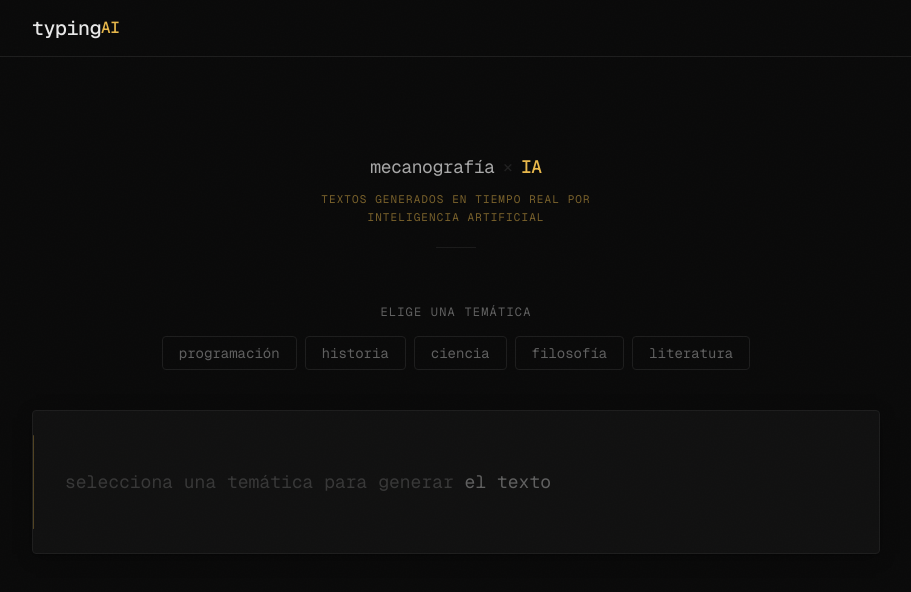
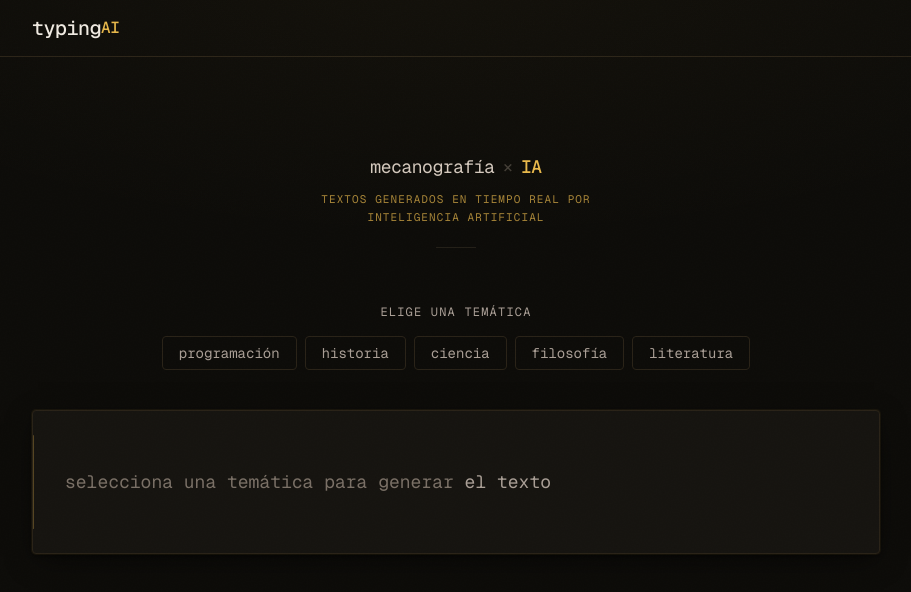
Before and after one commit to FelipeBustos22/Typing-IA, a Next.js app: page / in a window 1280 px wide. Shown: the top 592 px of the page, without its empty margins (184-1095 px from the left). Built offline with nearby package versions, Linux system fonts and the light colour scheme.

Commit message:
feat: actualizar paleta de colores y mejorar estilos de texto en componentes

```diff
--- a/app/globals.css
+++ b/app/globals.css
@@ -6,28 +6,37 @@
    bg-bg, text-accent, border-borde directamente en los componentes.
    ─────────────────────────────────────────────────────────────────────── */
 @theme inline {
-  /* Fondos: de más oscuro a más claro */
-  --color-bg:           #0a0a0a;
-  --color-bg-elevated:  #111111;
-  --color-bg-subtle:    #181818;
+  /* ── Fondos: paleta cálida «terminal CRT» ─────────────────────────────
+     El fondo base ya no es negro neutro sino un near-black con tinte cálido
+     muy sutil (#0d0c09). Esto hace que el ámbar del acento se sienta NATIVO
+     al sistema de color en vez de flotar sobre un vacío neutro.
+     Las cards elevadas tienen el mismo calor, creando profundidad real. */
+  --color-bg:           #0d0c09;
+  --color-bg-elevated:  #161410;
+  --color-bg-subtle:    #201c15;
 
-  /* Bordes */
-  --color-borde:        #1e1e1e;
-  --color-borde-bright: #2d2d2d;
+  /* Bordes: también cálidos, distinguibles sobre el fondo */
+  --color-borde:        #2a2318;
+  --color-borde-bright: #3d3528;
 
-  /* Texto: de más apagado a más brillante */
-  --color-opaco:        #383838;
-  --color-muted:        #606060;
-  --color-texto:        #a8a8a8;  /* texto base — renombrado de 'base' para no colisionar con text-base de Tailwind */
-  --color-brillante:    #e8e8e8;
+  /* Texto: escala cream/ivory — no gris neutro.
+     Todos pasan WCAG AA (≥4.5:1) contra #0d0c09:
+       opaco     #7a7066 →  4.7:1  AA ✓  (decorativo / muy secundario)
+       muted     #aa9f96 →  8.1:1  AAA ✓ (UI, etiquetas, hints)
+       texto     #d4c9be → 12.2:1  AAA ✓ (texto principal)
+       brillante #f0ebe4 → 16.7:1  AAA ✓ (énfasis, titulares) */
+  --color-opaco:        #7a7066;
+  --color-muted:        #aa9f96;
+  --color-texto:        #d4c9be;
+  --color-brillante:    #f0ebe4;
 
-  /* Acento principal: ámbar cálido, reminiscente de terminales CRT */
+  /* Acento principal: ámbar cálido — ahora COHERENTE con toda la paleta */
   --color-acento:       #e8b84b;
-  --color-acento-dim:   #e8b84b26;
+  --color-acento-dim:   #e8b84b20;
 
-  /* Estados del motor de tipado */
-  --color-error:        #d95f5f;
-  --color-correcto:     #7dc98a;
+  /* Estados del motor de tipado — ligeramente más vibrantes en la nueva base */
+  --color-error:        #e06868;
+  --color-correcto:     #72d47f;
 
   /* Tipografía: todo monoespaciado */
   --font-mono:          var(--font-geist-mono);
@@ -51,6 +60,24 @@ body {
      la fuente del juego y la fuente de la UI son la misma. */
   font-family: var(--font-mono), "Courier New", monospace;
   min-height: 100dvh;
+}
+
+/* ── Resplandor ambiental: efecto «pantalla CRT encendida» ─────────────────
+   Un gradiente radial muy tenue irradia desde el centro-superior de la
+   pantalla, como si el propio panel estuviera emitiendo luz cálida.
+   A 3% de opacidad es imperceptible conscientemente, pero elimina la
+   «muerte» del negro puro y hace que los textos tengan un fondo con vida. */
+body::after {
+  content: "";
+  position: fixed;
+  inset: 0;
+  z-index: 0;
+  pointer-events: none;
+  background: radial-gradient(
+    ellipse 90% 55% at 50% -5%,
+    rgba(232, 184, 75, 0.03) 0%,
+    transparent 65%
+  );
 }
 
 /* ── Scrollbar minimalista ──────────────────────────────────────────────── */
@@ -172,12 +199,14 @@ body::before {
 }
 
 /* ── Sombra para cards elevadas ───────────────────────────────────────────
-   Añade profundidad sutil a los paneles con fondo bg-elevated.
-   En fondos oscuros, las sombras necesitan ser más intensas para
-   ser perceptibles. La primera capa (1px) define el borde visual,
-   la segunda (16px) crea la difusión de profundidad. */
+   Tres capas:
+   1. Borde interior ámbar casi invisible → la card «brilla» muy sutilmente
+   2. Sombra base de elevación
+   3. Halo de profundidad difuso
+   En conjunto crean una card que parece flotar y emanar calor. */
 .sombra-card {
   box-shadow:
-    0 1px 2px rgba(0, 0, 0, 0.25),
-    0 4px 16px -4px rgba(0, 0, 0, 0.5);
+    0 0 0 1px rgba(232, 184, 75, 0.06),
+    0 2px 4px rgba(0, 0, 0, 0.4),
+    0 8px 28px -6px rgba(0, 0, 0, 0.65);
 }
--- a/app/page.tsx
+++ b/app/page.tsx
@@ -62,7 +62,7 @@ export default function Home() {
             las cabeceras de documentos técnicos. Es información útil para
             quien llega por primera vez, pero tan discreta que desaparece
             perceptualmente cuando estás enfocado en escribir. */}
-        <p className="text-[11px] text-acento/50 mt-2.5 tracking-widest uppercase max-w-xs mx-auto leading-relaxed">
+        <p className="text-[11px] text-acento/70 mt-2.5 tracking-widest uppercase max-w-xs mx-auto leading-relaxed">
           textos generados en tiempo real por inteligencia artificial
         </p>
         {/* Línea decorativa: cierra el bloque hero y crea una frontera
--- a/componentes/MotorTipeo.tsx
+++ b/componentes/MotorTipeo.tsx
@@ -288,7 +288,7 @@ export default function MotorTipeo({ textoObjetivo, onIniciar, onReintentar }: I
                   // Color según el estado del carácter
                   estado === "correcto" && "text-brillante",
                   estado === "error"    && "text-error bg-error/10 rounded-xs",
-                  estado === "pendiente" && !esCursor && "text-muted/40",
+                  estado === "pendiente" && !esCursor && "text-opaco",
                   // Cursor: texto brillante, subrayado ámbar parpadeante
                   esCursor && "text-brillante underline decoration-acento decoration-2 underline-offset-4 cursor-parpadeo",
                 ].filter(Boolean).join(" ")}
```
